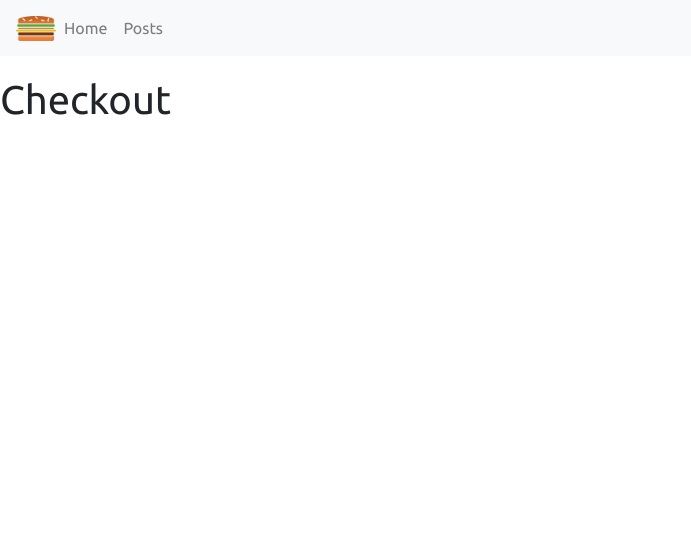
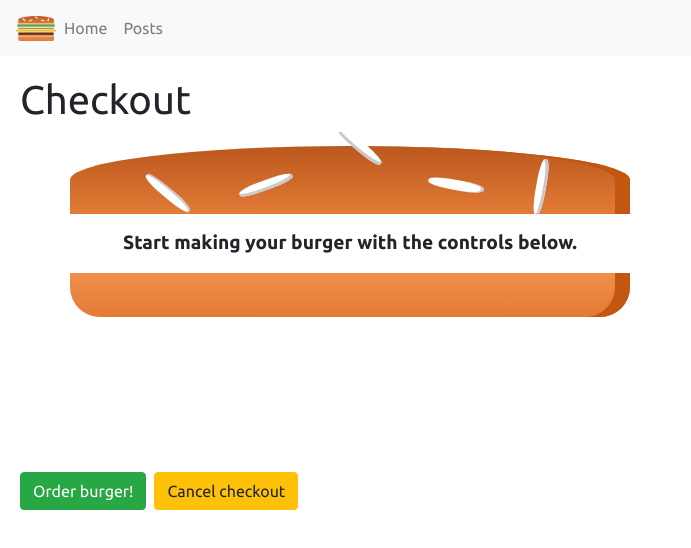
Before and after one commit to Haugen/udemy-react-max, a React (Create React App) app: page /checkout in a window 1280 px wide. Shown: the top 548 px of the page, without its empty margins (0-691 px from the left). Built offline with nearby package versions, Linux system fonts and the light colour scheme.

Commit message:
Minor fixes and checkout page

```diff
--- a/src/components/Burger/Burger.js
+++ b/src/components/Burger/Burger.js
@@ -26,7 +26,7 @@ const burger = props => {
 }
 
 burger.propTypes = {
-  ingredients: PropTypes.object
+  ingredients: PropTypes.object.isRequired
 }
 
 export default burger;
--- a/src/components/Burger/Burger.module.css
+++ b/src/components/Burger/Burger.module.css
@@ -1,6 +1,6 @@
 .Burger {
   width: 100%;
-  margin: 0 auto;
+  margin: 0 -20px;;
   height: 250px;
   overflow: scroll;
   font-size: 1.2rem;
--- a/src/components/Burger/OrderSummary/OrderSummary.js
+++ b/src/components/Burger/OrderSummary/OrderSummary.js
@@ -16,9 +16,9 @@ const orderSummary = props => {
       <p>What a nice burger. These are the ingredients you choose:</p>
       <ul>{ingredientsList}</ul>
       <p>Your total will be <strong>${props.price}</strong>.</p>
-      <Button classes={['btn', 'btn-primary', 'mr-2']}
+      <Button classes={'btn btn-primary mr-2'}
         click={props.continueToCheckout}>Checkout</Button>
-      <Button classes={['btn', 'btn-danger']}
+      <Button classes={'btn btn-danger'}
         click={props.closeModal}>Cancel</Button>
     </>
   );
--- a/src/components/Layout/layout.module.css
+++ b/src/components/Layout/layout.module.css
@@ -1,3 +1,5 @@
 .MainContent {
   margin-top: 20px;
+  padding: 0 20px;
+  box-sizing: border-box;
 }
--- /dev/null
+++ b/src/components/Order/CheckoutSummary/CheckoutSummary.js
@@ -0,0 +1,18 @@
+import React from 'react';
+
+import Burger from '../../Burger/Burger';
+import Button from '../../UI/Button/Button';
+
+const checkoutSummary = props => {
+  return(
+    <div>
+      <div>
+        <Burger ingredients={props.ingredients} />
+      </div>
+      <Button click={'#'} classes={'btn btn-success mr-2 mb-2'}>Order burger!</Button>
+      <Button click={'#'} classes={'btn btn-warning mb-2'}>Cancel checkout</Button>
+    </div>
+  );
+}
+
+export default checkoutSummary;
--- a/src/components/Posts/Post/Post.module.css
+++ b/src/components/Posts/Post/Post.module.css
@@ -1,7 +1,3 @@
 .Post h5 {
   cursor: pointer;
 }
-
-.FullPost {
-  padding: 0 20px;
-}
--- a/src/components/Posts/Posts.module.css
+++ b/src/components/Posts/Posts.module.css
@@ -1,4 +1,3 @@
 .Posts {
-  padding: 0 20px;
   margin-top: 30px;
 }
--- a/src/components/UI/Button/Button.js
+++ b/src/components/UI/Button/Button.js
@@ -1,13 +1,10 @@
 import React from 'react';
 
 const button = props => {
-  let finalClasses = []
-  if (props.classes) finalClasses = [...props.classes];
-
   return (
     <button
       onClick={props.click}
-      className={finalClasses.join(' ')}>{props.children}</button>
+      className={props.classes}>{props.children}</button>
   );
 };
 
--- a/src/containers/Checkout/Checkout.js
+++ b/src/containers/Checkout/Checkout.js
@@ -1,10 +1,13 @@
 import React from 'react';
+
+import Summary from '../../components/Order/CheckoutSummary/CheckoutSummary';
 
 class Checkout extends React.Component {
   render() {
     return(
       <>
         <h1>Checkout</h1>
+        <Summary ingredients={{}} />
       </>
     )
   }
```
Also changed, not shown: src/components/Order/CheckoutSummary/CheckoutSummary.module.css (added).
